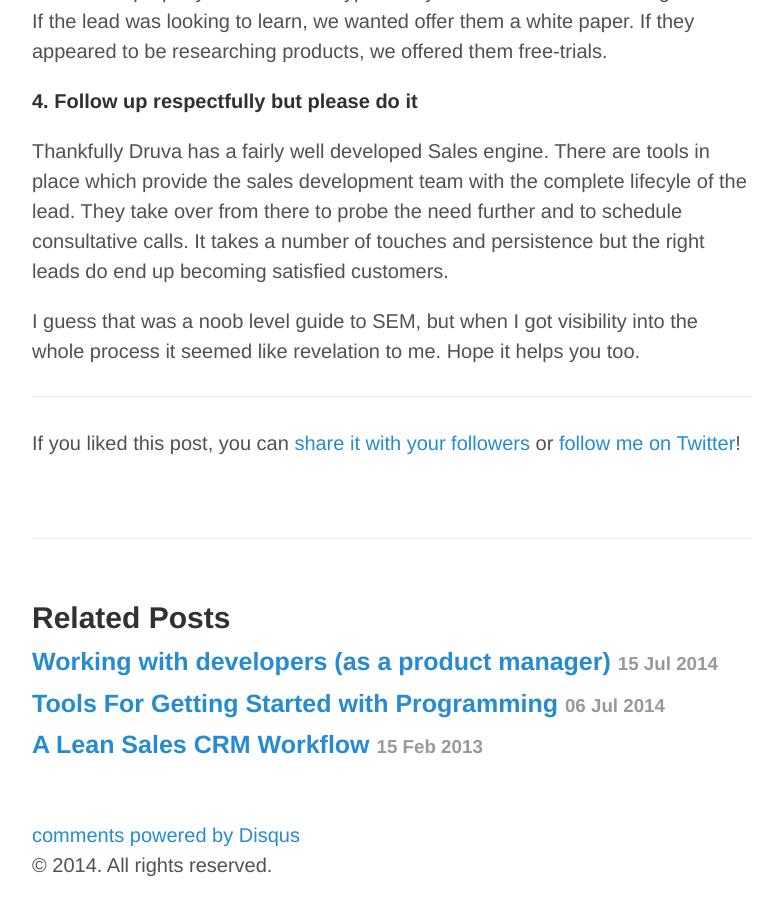
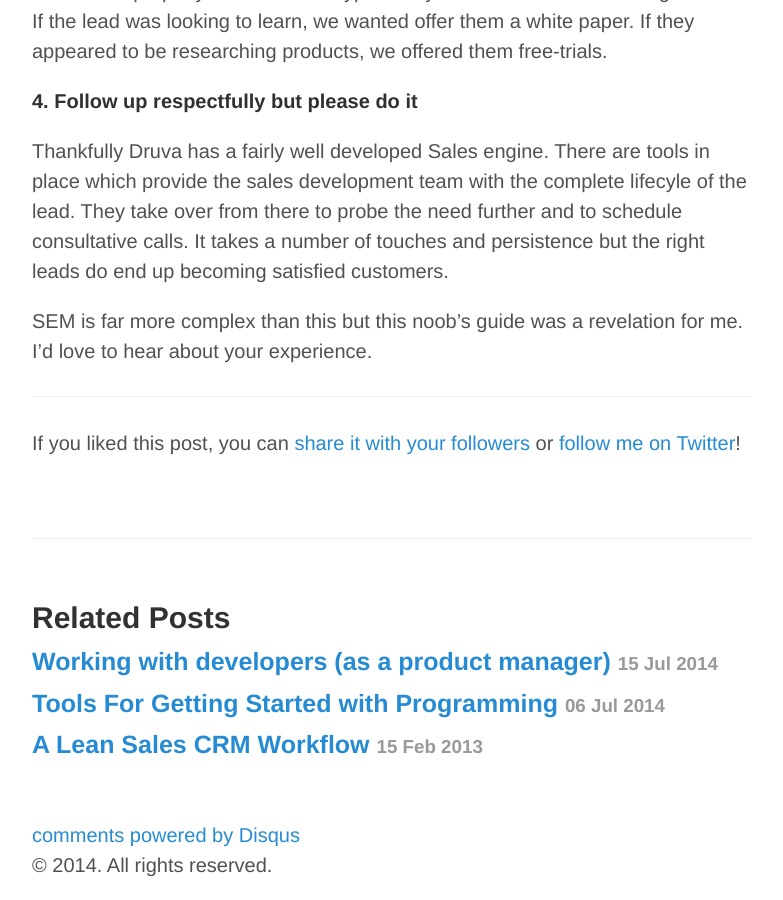
Before and after one commit to sumitsuman/sumitsuman.github.io, a Jekyll site: the page built from _posts/2014-08-21-search-engine-marketing-as-product-validation-tool.md, in a window 1280 px wide and 900 px high, scrolled down 2391 px. Shown: the whole window, without its empty margins (248-1031 px from the left). Built offline with Jekyll 4.4.1, drawn with Linux system fonts in a browser that asks for light colours; Markdown is read by kramdown in place of the engine named in the settings; comment, search, counter and statistics services are not loaded.

Commit message:
minor edit

```diff
--- a/_posts/2014-08-21-search-engine-marketing-as-product-validation-tool.md
+++ b/_posts/2014-08-21-search-engine-marketing-as-product-validation-tool.md
@@ -43,6 +43,6 @@ Clicks can be expensive, and at best represent opportunity which will go waste i
 
 Thankfully Druva has a fairly well developed Sales engine. There are tools in place which provide the sales development team with the complete lifecyle of the lead. They take over from there to probe the need further and to schedule consultative calls. It takes a number of touches and persistence but the right leads do end up becoming satisfied customers.
 
-I guess that was a noob level guide to SEM, but when I got visibility into the whole process it seemed like revelation to me. Hope it helps you too.
+SEM is far more complex than this but this noob's guide was a revelation for me. I'd love to hear about your experience.
 
 {% include twitter_plug.html %}
```
